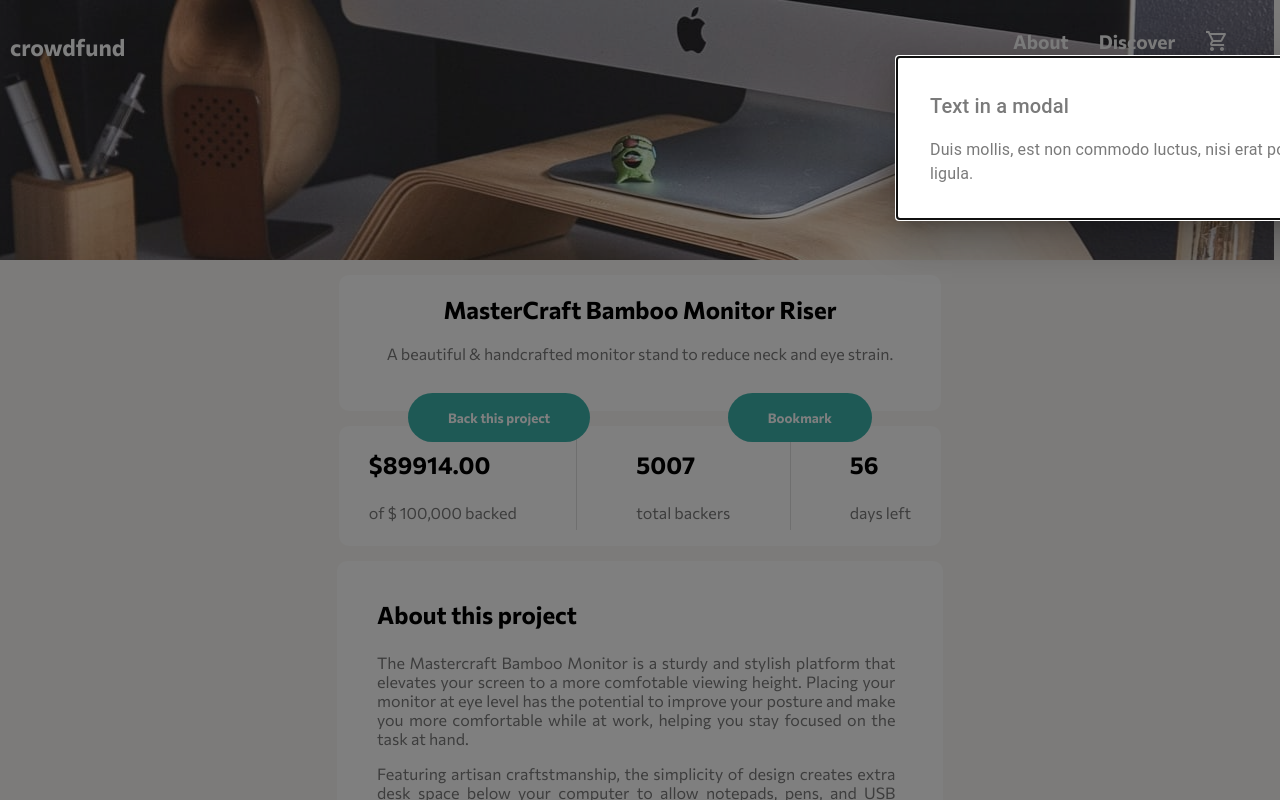
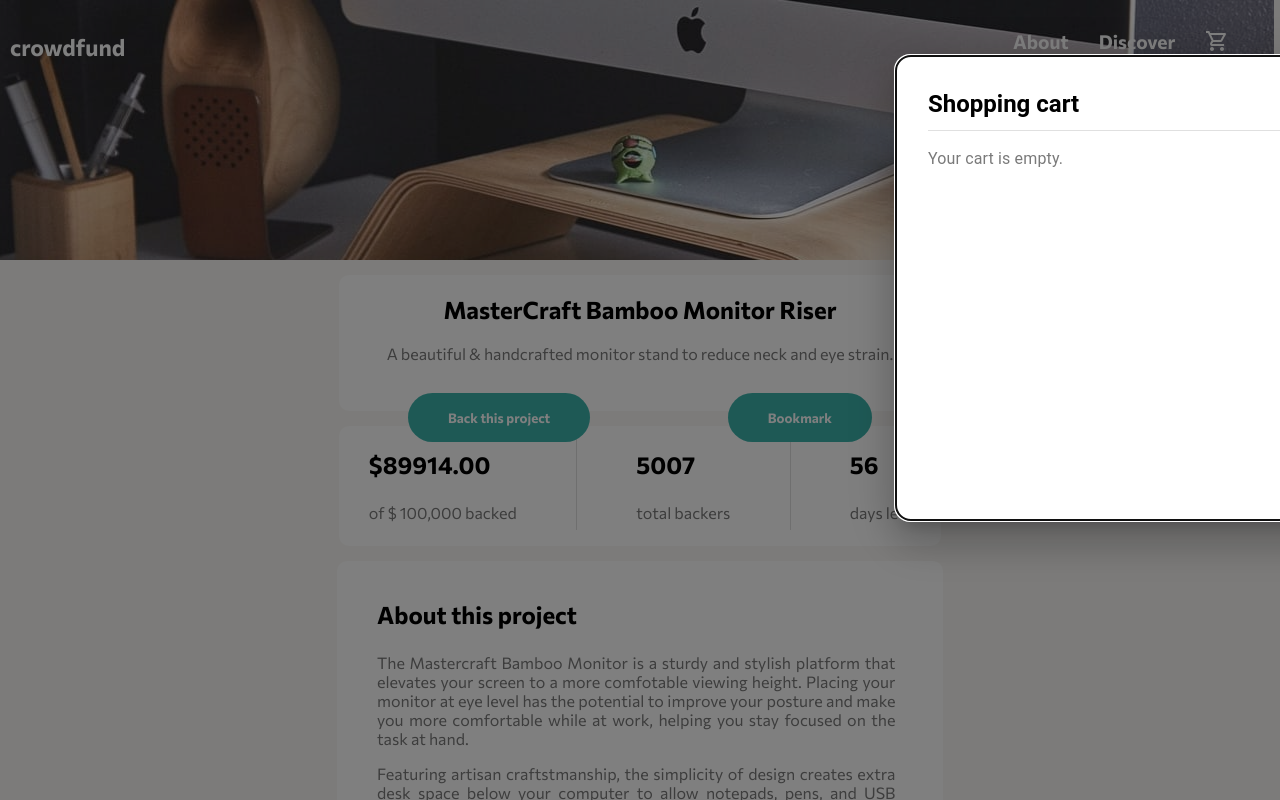
Before and after one commit to NielsLouwes/frontendmentor_crowdfundchallenge_niels_louwes, a React (Create React App) app: page / in a window 1280 px wide. Both pictures are taken after a click on the icon 1217 px from the left and 41 px from the top of the page. Shown: the top 800 px of the page. Built offline with nearby package versions, Linux system fonts and the light colour scheme.

Commit message:
added styling and started state cart

```diff
--- a/src/components/Nav.js
+++ b/src/components/Nav.js
@@ -5,6 +5,7 @@ import ShoppingCartOutlinedIcon from '@mui/icons-material/ShoppingCartOutlined';
 import Box from '@mui/material/Box';
 import Typography from '@mui/material/Typography';
 import Modal from '@mui/material/Modal';
+import Divider from '@mui/material/Divider';
 
 const Styles = styled.div`
     nav {
@@ -45,10 +46,11 @@ const style = {
   position: 'absolute',
   top: '7%',
   left: '70%',
-  // transform: 'translate(-50%, -50%)',
   width: 400,
+  height: 400,
   bgcolor: 'background.paper',
-  border: '2px solid #000',
+  // border: '1px solid #000',
+  borderRadius: '15px',
   boxShadow: 24,
   p: 4,
 };
@@ -60,7 +62,7 @@ const MenuOptions = styled.div`
     margin-right: 35px;
 `
 
-function Nav() {
+function Nav({backProductVariant, backers}) {
   const [open, setOpen] = React.useState(false);
   const handleOpen = () => setOpen(true);
   const handleClose = () => setOpen(false);
@@ -80,14 +82,15 @@ function Nav() {
               aria-describedby="modal-modal-description"
               >
             <Box sx={style}>
-              <Typography id="modal-modal-title" variant="h6" component="h2">
-                Text in a modal
+              <Typography style={{fontWeight: "bolder" , color: "black"}} id="modal-modal-title" variant="h5" component="h2">
+                Shopping cart
               </Typography>
-              <Typography id="modal-modal-description" sx={{ mt: 2 }}>
-                Duis mollis, est non commodo luctus, nisi erat porttitor ligula.
+              <Divider style={{marginTop: "10px"}} />
+              <Typography  id="modal-modal-description" sx={{ mt: 2 }}>
+                   Your cart is empty.
               </Typography>
-           </Box>
-      </Modal>
+            </Box>
+            </Modal>
                 </MenuOptions>
           </nav>
 
--- a/src/components/TopCard.js
+++ b/src/components/TopCard.js
@@ -53,11 +53,7 @@ const ButtonContainer = styled.div`
 }
 `;
 
-
-
 function MainCard({moneyPledged}) {
-
-
     return (
         <Styles>
             <h2>MasterCraft Bamboo Monitor Riser</h2>
--- a/src/pages/Home.js
+++ b/src/pages/Home.js
@@ -48,7 +48,7 @@ function Home() {
 
     return (
         <Styles>
-          <Nav />
+          <Nav backers={backers}/>
             <MainCardContainer>
                 <TopCard moneyPledged={moneyPledged} />
                 <MoneyCard moneyPledged={moneyPledged} backers={backers} />
```
